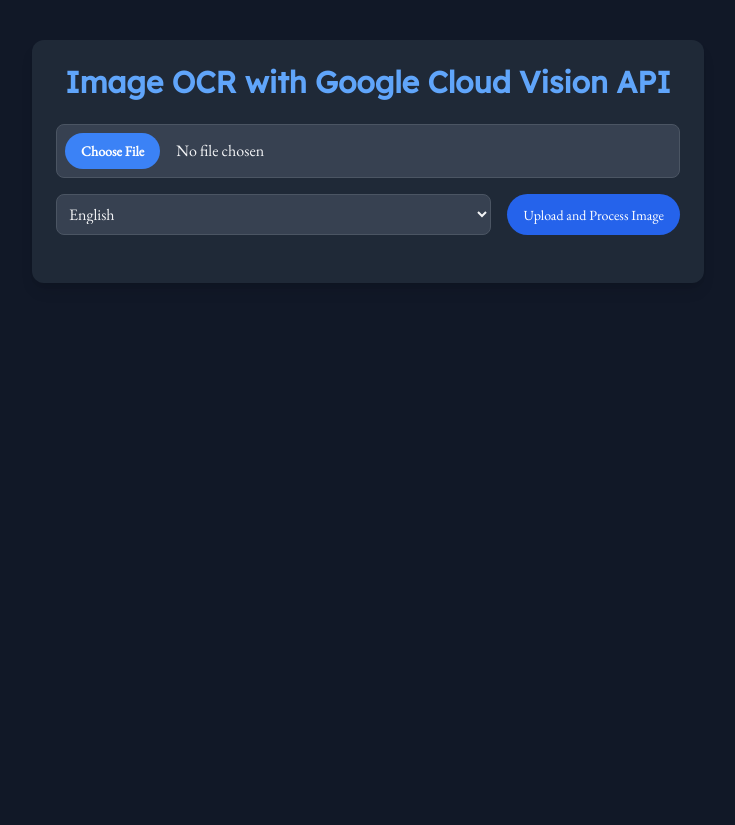
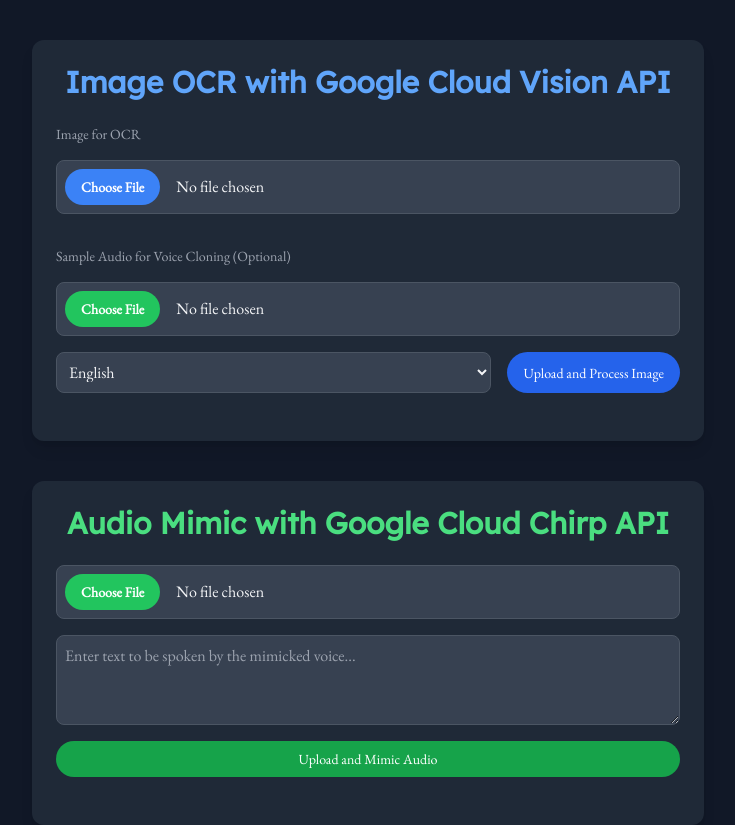
Before and after one commit to mattashton-io/optics-app, a Flask app: page / in a window 1280 px wide. Shown: the whole page, without its empty margins (272-1007 px from the left). Before the commit the page ends 283 px from the top, so only its background shows below. Run offline with Flask 3, Linux system fonts and the light colour scheme; some libraries are stand-ins or nearby versions.

Commit message:
added chirp model and functionality to upload voice reference audio

```diff
--- a/app.py
+++ b/app.py
@@ -98,12 +98,27 @@ def stylize():
 
 @app.route('/synthesize', methods=['POST'])
 def synthesize():
-    data = request.get_json()
-    text = data.get('text')
-    language = data.get('language')
+    text = request.form.get('text')
+    language = request.form.get('language')
+
     if not text or not language:
         return {"error": "Missing text or language"}, 400
-    audio_file_path = text_to_speech(text, language)
+
+    if 'audio_file' in request.files and request.files['audio_file'].filename != '':
+        audio_file = request.files['audio_file']
+        # Save the uploaded audio file temporarily
+        temp_audio_filename = f"temp-{uuid.uuid4()}.wav"
+        temp_audio_filepath = os.path.join(STATIC_DIR, temp_audio_filename)
+        audio_file.save(temp_audio_filepath)
+
+        audio_file_path = text_to_speech_with_reference(text, temp_audio_filepath)
+        os.remove(temp_audio_filepath) # Clean up temp file
+    else:
+        audio_file_path = text_to_speech(text, language)
+
+    if "Error" in audio_file_path:
+        return {"error": audio_file_path}, 500
+
     return {"audio_file": audio_file_path}
 
 @app.route('/plot', methods=['POST'])
@@ -146,6 +161,40 @@ def plot():
     except Exception as e:
         print(f"Error generating plot: {e}")
         return {"error": "Failed to generate plot"}, 500
+
+@app.route('/mimic-audio', methods=['POST'])
+def mimic_audio():
+    if 'audio_file' not in request.files:
+        return {"error": "No audio file part"}, 400
+
+    audio_file = request.files['audio_file']
+    text_to_speak = request.form.get('text')
+
+    if audio_file.filename == '':
+        return {"error": "No selected audio file"}, 400
+    if not text_to_speak:
+        return {"error": "No text provided for speech synthesis"}, 400
+
+    try:
+        # Save the uploaded audio file temporarily
+        temp_audio_filename = f"temp-{uuid.uuid4()}.wav"
+        temp_audio_filepath = os.path.join(STATIC_DIR, temp_audio_filename)
+        audio_file.save(temp_audio_filepath)
+
+        # Synthesize speech using the uploaded audio as a reference
+        output_audio_filename = text_to_speech_with_reference(text_to_speak, temp_audio_filepath)
+
+        # Clean up the temporary file
+        os.remove(temp_audio_filepath)
+
+        if "Error" in output_audio_filename:
+            return {"error": output_audio_filename}, 500
+
+        return {"audio_file": output_audio_filename}
+
+    except Exception as e:
+        print(f"Error in audio mimicry process: {e}")
+        return {"error": "Failed to process audio mimicry"}, 500
 
 
 @time_profile
@@ -269,6 +318,50 @@ def text_to_speech(text, language_code):
 
     return audio_filename
 
+def text_to_speech_with_reference(text, reference_audio_path):
+    """Synthesizes speech from text, using a reference audio for voice cloning with Chirp."""
+    print("Synthesizing speech with reference audio using Chirp")
+
+    client = texttospeech.TextToSpeechClient()
+
+    with open(reference_audio_path, "rb") as audio_file:
+        input_audio_bytes = audio_file.read()
+
+    synthesis_input = texttospeech.SynthesisInput(text=text)
+
+    # The reference audio is provided in the SynthesizeSpeechRequest
+    request = texttospeech.SynthesizeSpeechRequest(
+        input=synthesis_input,
+        voice=texttospeech.VoiceSelectionParams(
+            # The language code and name are not needed when using a reference audio for cloning
+            # but the API may still require a placeholder. Let's use a generic one.
+            language_code="en-US",
+            name="en-US-Standard-A"
+        ),
+        audio_config=texttospeech.AudioConfig(
+            audio_encoding=texttospeech.AudioEncoding.MP3
+        ),
+        # This is where you include the reference audio for voice cloning
+        model="chirp",
+        voice_config=texttospeech.VoiceConfig(
+            reference_audio=input_audio_bytes
+        )
+    )
+
+    try:
+        response = client.synthesize_speech(request=request)
+    except Exception as e:
+        print(f"Error synthesizing speech with reference: {e}")
+        return f"Error generating audio: {e}"
+
+    audio_filename = f"mimic-output-{uuid.uuid4()}.mp3"
+    audio_filepath = os.path.join(STATIC_DIR, audio_filename)
+    with open(audio_filepath, "wb") as out:
+        out.write(response.audio_content)
+        print(f'Audio content written to file "{audio_filepath}"')
+
+    return audio_filename
+
 @app.route('/static/<filename>')
 def static_files(filename):
     return send_from_directory('static', filename)
--- a/templates/index.html
+++ b/templates/index.html
@@ -21,7 +21,12 @@
     <div class="container mx-auto mt-10 p-6 bg-gray-800 rounded-xl shadow-lg max-w-2xl">
         <h1 class="text-3xl font-bold text-center text-blue-400 mb-6">Image OCR with Google Cloud Vision API</h1>
         <form id="upload-form" class="flex flex-col gap-4 mb-6">
+            <label class="block text-sm font-medium text-gray-400">Image for OCR</label>
             <input type="file" name="file" id="file-input" accept="image/*" class="p-2 border border-gray-600 rounded-lg bg-gray-700 text-gray-100 file:mr-4 file:py-2 file:px-4 file:rounded-full file:border-0 file:text-sm file:font-semibold file:bg-blue-500 file:text-white hover:file:bg-blue-600">
+
+            <label class="block text-sm font-medium text-gray-400 mt-4">Sample Audio for Voice Cloning (Optional)</label>
+            <input type="file" name="audio_file" id="audio-file-input" accept="audio/*" class="p-2 border border-gray-600 rounded-lg bg-gray-700 text-gray-100 file:mr-4 file:py-2 file:px-4 file:rounded-full file:border-0 file:text-sm file:font-semibold file:bg-green-500 file:text-white hover:file:bg-green-600">
+
             <div class="flex gap-4">
                 <select name="language" id="language-select" class="p-2 border border-gray-600 rounded-lg bg-gray-700 text-gray-100 flex-grow">
                     <option value="en">English</option>
@@ -57,11 +62,32 @@
         </div>
     </div>
 
+    <div class="container mx-auto mt-10 p-6 bg-gray-800 rounded-xl shadow-lg max-w-2xl">
+        <h1 class="text-3xl font-bold text-center text-green-400 mb-6">Audio Mimic with Google Cloud Chirp API</h1>
+        <form id="audio-upload-form" class="flex flex-col gap-4 mb-6">
+            <input type="file" name="audio-file" id="audio-file-input" accept="audio/*" class="p-2 border border-gray-600 rounded-lg bg-gray-700 text-gray-100 file:mr-4 file:py-2 file:px-4 file:rounded-full file:border-0 file:text-sm file:font-semibold file:bg-green-500 file:text-white hover:file:bg-green-600">
+            <textarea id="text-input-for-audio" placeholder="Enter text to be spoken by the mimicked voice..." class="p-2 border border-gray-600 rounded-lg bg-gray-700 text-gray-100" rows="3"></textarea>
+            <button type="submit" class="bg-green-600 text-white py-2 px-4 rounded-full hover:bg-green-700 transition duration-300 text-sm">Upload and Mimic Audio</button>
+        </form>
+
+        <div id="audio-progress-container" class="w-full bg-gray-700 rounded-full h-6 hidden">
+            <div id="audio-progress-bar" class="bg-green-600 h-6 text-xs font-medium text-green-100 text-center p-0.5 leading-none rounded-full" style="width: 0%">0%</div>
+        </div>
+
+        <div id="audio-result-section" class="result-section mt-6 pt-6 border-t border-gray-700 hidden">
+            <h2 class="text-2xl font-semibold text-green-400 mb-4">Generated Speech:</h2>
+            <audio id="generated-audio-player" controls class="w-full">
+                Your browser does not support the audio element.
+            </audio>
+        </div>
+    </div>
+
     <script>
         document.getElementById('upload-form').addEventListener('submit', async function(event) {
             event.preventDefault();
 
             const fileInput = document.getElementById('file-input');
+            const audioFileInput = document.getElementById('audio-file-input');
             const languageSelect = document.getElementById('language-select');
             const progressBar = document.getElementById('progress-bar');
             const progressContainer = document.getElementById('progress-container');
@@ -86,6 +112,9 @@
 
             const formData = new FormData();
             formData.append('file', fileInput.files[0]);
+            if (audioFileInput.files.length > 0) {
+                formData.append('audio_file', audioFileInput.files[0]);
+            }
 
             try {
                 // Step 1: OCR
@@ -124,10 +153,17 @@
 
                 // Step 4: Synthesize Speech
                 updateProgress(80, 'Synthesizing speech...');
+
+                const synthesizeFormData = new FormData();
+                synthesizeFormData.append('text', text);
+                synthesizeFormData.append('language', lang);
+                if (audioFileInput.files.length > 0) {
+                    synthesizeFormData.append('audio_file', audioFileInput.files[0]);
+                }
+
                 response = await fetch('/synthesize', {
                     method: 'POST',
-                    headers: { 'Content-Type': 'application/json' },
-                    body: JSON.stringify({ text: text, language: lang })
+                    body: synthesizeFormData
                 });
                 let audioData = await response.json();
                 if (!response.ok) throw new Error(audioData.error || 'Speech synthesis failed');
@@ -181,6 +217,75 @@
             progressBar.style.width = `${percent}%`;
             progressBar.textContent = text || `${percent}%`;
         }
+
+        document.getElementById('audio-upload-form').addEventListener('submit', async function(event) {
+            event.preventDefault();
+
+            const audioFileInput = document.getElementById('audio-file-input');
+            const textInputForAudio = document.getElementById('text-input-for-audio');
+            const audioProgressBar = document.getElementById('audio-progress-bar');
+            const audioProgressContainer = document.getElementById('audio-progress-container');
+            const audioResultSection = document.getElementById('audio-result-section');
+            const generatedAudioPlayer = document.getElementById('generated-audio-player');
+
+            if (audioFileInput.files.length === 0) {
+                alert('Please select an audio file.');
+                return;
+            }
+            if (textInputForAudio.value.trim() === '') {
+                alert('Please enter the text to be spoken.');
+                return;
+            }
+
+            audioProgressContainer.classList.remove('hidden');
+            audioResultSection.classList.add('hidden');
+            audioProgressBar.style.width = '0%';
+            audioProgressBar.textContent = '0%';
+
+            const formData = new FormData();
+            formData.append('audio_file', audioFileInput.files[0]);
+            formData.append('text', textInputForAudio.value);
+
+            try {
+                updateAudioProgress(50, 'Uploading and processing audio...');
+                const response = await fetch('/mimic-audio', {
+                    method: 'POST',
+                    body: formData
+                });
+
+                const data = await response.json();
+                if (!response.ok) throw new Error(data.error || 'Audio mimic failed');
+
+                updateAudioProgress(100, 'Complete!');
+                audioResultSection.classList.remove('hidden');
+
+                if (data.audio_file) {
+                    const audioSource = document.createElement('source');
+                    audioSource.src = `/static/${data.audio_file}`;
+                    audioSource.type = 'audio/mpeg';
+                    generatedAudioPlayer.innerHTML = '';
+                    generatedAudioPlayer.appendChild(audioSource);
+                    generatedAudioPlayer.load();
+                } else {
+                     const errorPara = document.createElement('p');
+                    errorPara.className = 'text-red-400 mt-4';
+                    errorPara.textContent = 'Failed to generate audio.';
+                    audioResultSection.innerHTML = '';
+                    audioResultSection.appendChild(errorPara);
+                }
+
+            } catch (error) {
+                audioProgressBar.style.backgroundColor = 'red';
+                audioProgressBar.textContent = `Error: ${error.message}`;
+                console.error('Audio processing failed:', error);
+            }
+        });
+
+        function updateAudioProgress(percent, text) {
+            const audioProgressBar = document.getElementById('audio-progress-bar');
+            audioProgressBar.style.width = `${percent}%`;
+            audioProgressBar.textContent = text || `${percent}%`;
+        }
     </script>
 </body>
 </html>
```
